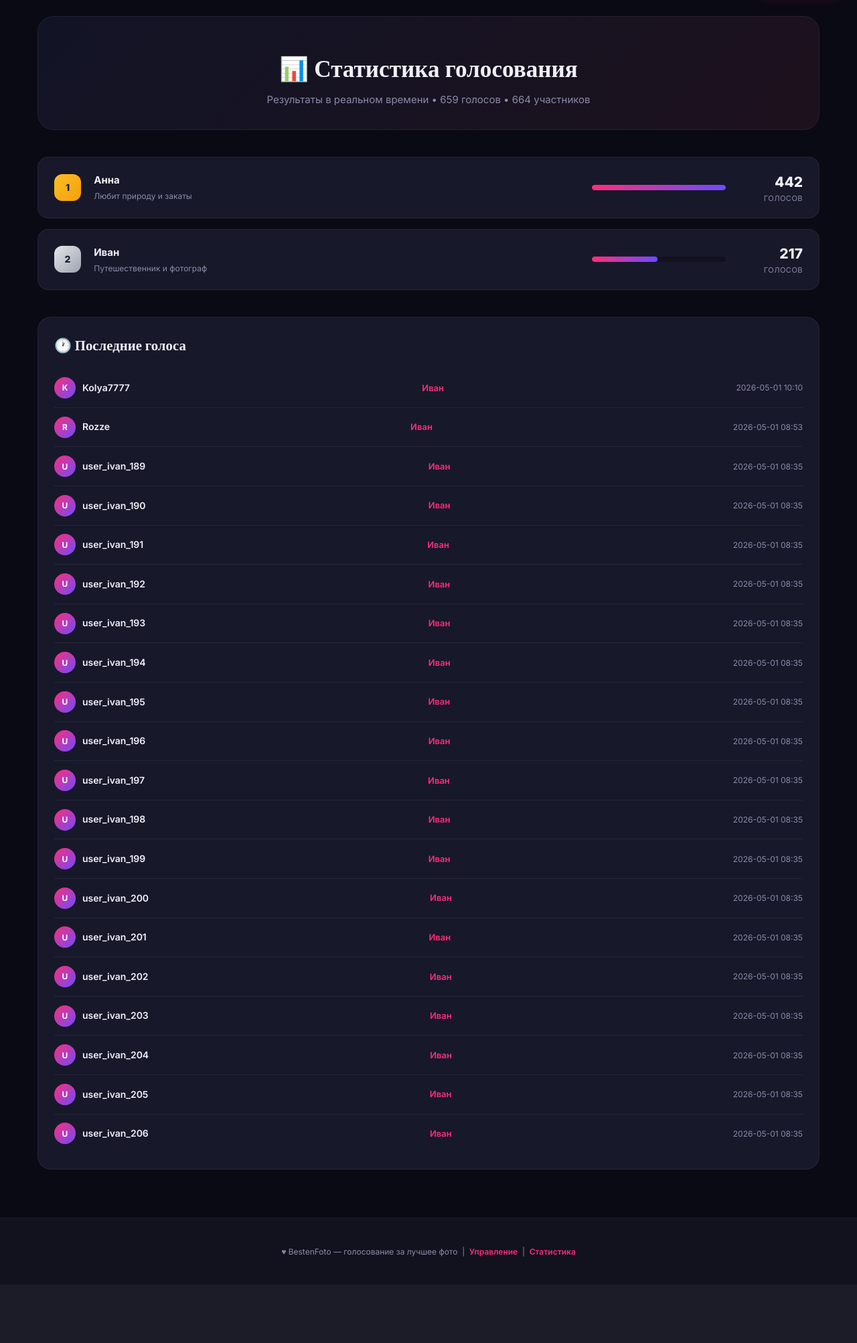
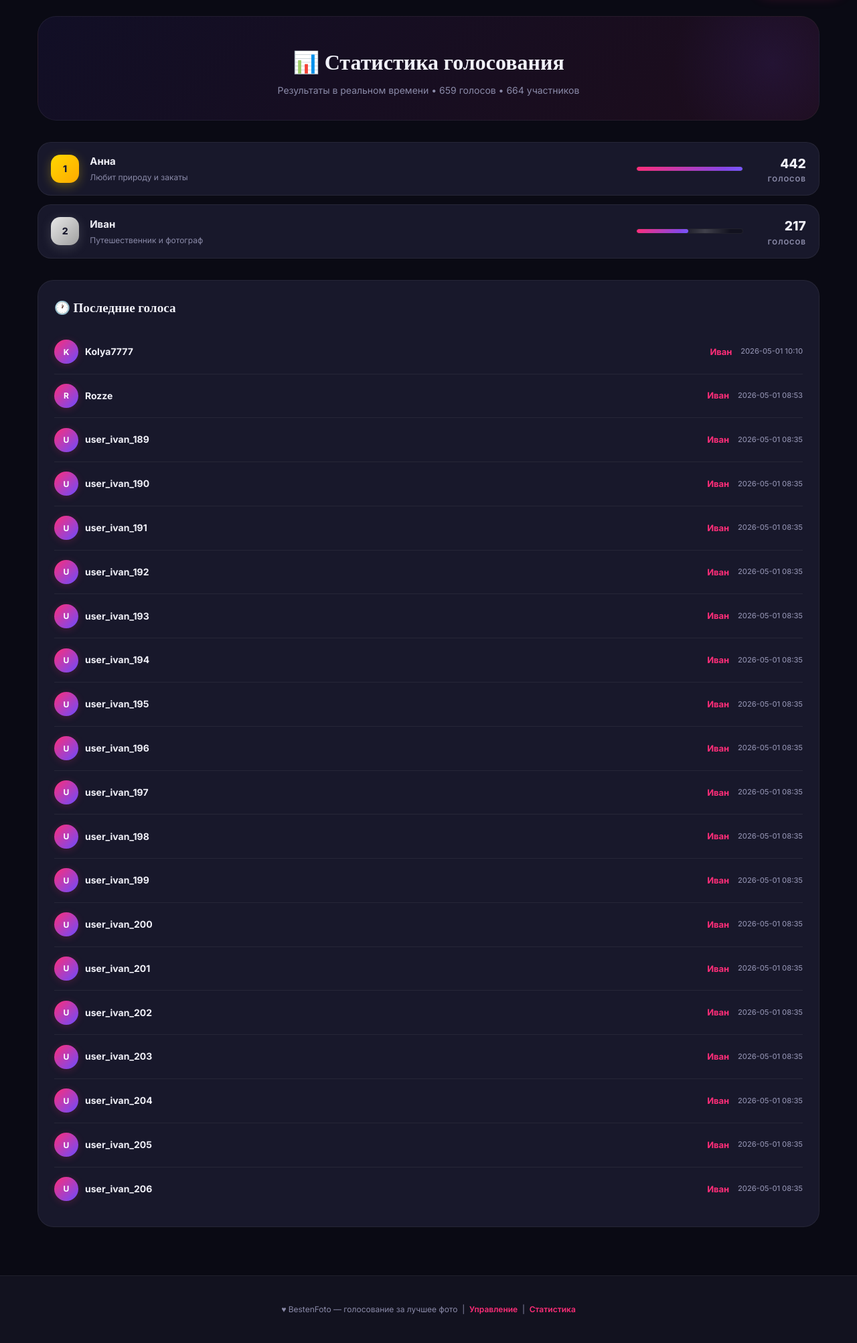
Before and after one commit to SayoshiN/bestenfoto, a Flask app: page /stats in a window 1280 px wide. Shown: the part 64-2069 px from the top of the page at 67% size. Before the commit the page ends 1940 px from the top, so only its background shows below. Run offline with Flask 3, Linux system fonts and the light colour scheme; data comes from the database, SQL or seed files in the repository.

Commit message:
stats.html

```diff
--- a/templates/stats.html
+++ b/templates/stats.html
@@ -4,120 +4,180 @@
 <style>
 .stats-hero {
   text-align:center;
-  padding:3rem 1rem 2rem;
-  background:linear-gradient(135deg,rgba(107,138,255,0.08) 0%,rgba(255,107,138,0.08) 100%);
-  border-radius:24px;
-  margin-bottom:2.5rem;
+  padding:2.5rem 1rem 2rem;
+  background:linear-gradient(135deg, rgba(107,76,255,0.08) 0%, rgba(255,45,120,0.08) 100%);
+  border-radius:28px;
+  margin-bottom:2rem;
   border:1px solid var(--border);
+  position:relative;
+  overflow:hidden;
+}
+.stats-hero::before {
+  content:'';
+  position:absolute;
+  width:300px; height:300px;
+  background:radial-gradient(circle, rgba(107,76,255,0.1), transparent 70%);
+  top:-80px; right:-80px;
+  pointer-events:none;
 }
 .stats-hero h1 {
   font-family:'Playfair Display',serif;
-  font-size:2.2rem;
+  font-size:2rem;
   color:var(--text);
   margin-bottom:0.5rem;
+  position:relative;
+  z-index:1;
 }
 .stats-hero p {
   color:var(--text-muted);
-  font-size:15px;
+  font-size:14px;
+  position:relative;
+  z-index:1;
 }
+
+/* Leaderboard */
 .leaderboard {
   display:flex;
   flex-direction:column;
-  gap:1rem;
-  margin-bottom:2.5rem;
+  gap:0.8rem;
+  margin-bottom:2rem;
 }
 .leader-row {
   display:flex;
   align-items:center;
-  gap:1.2rem;
+  gap:1rem;
   background:var(--bg-card);
   border:1px solid var(--border);
-  border-radius:16px;
-  padding:1.2rem 1.5rem;
-  transition:all 0.2s;
+  border-radius:20px;
+  padding:1rem 1.2rem;
+  transition:all 0.3s cubic-bezier(0.16,1,0.3,1);
+  position:relative;
+  overflow:hidden;
+  -webkit-user-select:none;
+  user-select:none;
+  touch-action:manipulation;
+}
+.leader-row:active {
+  transform:scale(0.98);
+}
+.leader-row::before {
+  content:'';
+  position:absolute;
+  top:0; left:0;
+  width:3px; height:100%;
+  background:var(--gradient-3);
+  opacity:0;
+  transition:opacity 0.3s;
 }
 .leader-row:hover {
-  border-color:rgba(255,107,138,0.2);
+  border-color:rgba(255,45,120,0.15);
   transform:translateX(4px);
+  box-shadow:0 8px 24px rgba(0,0,0,0.2);
 }
+.leader-row:hover::before { opacity:1; }
 .leader-rank {
-  width:40px;
-  height:40px;
-  border-radius:12px;
+  width:42px;
+  height:42px;
+  border-radius:14px;
   background:var(--bg-elevated);
   display:flex;
   align-items:center;
   justify-content:center;
-  font-weight:800;
+  font-weight:900;
   font-size:14px;
   color:var(--text-muted);
   flex-shrink:0;
 }
 .leader-rank.gold {
-  background:linear-gradient(135deg,#fbbf24,#f59e0b);
+  background:linear-gradient(135deg, #ffd700, #ffaa00);
   color:#1a1a2e;
+  box-shadow:0 4px 16px rgba(255,215,0,0.3);
 }
 .leader-rank.silver {
-  background:linear-gradient(135deg,#e5e7eb,#9ca3af);
+  background:linear-gradient(135deg, #e8e8e8, #a0a0a0);
   color:#1a1a2e;
+  box-shadow:0 4px 16px rgba(200,200,200,0.2);
 }
 .leader-rank.bronze {
-  background:linear-gradient(135deg,#fdba74,#ea580c);
-  color:#1a1a2e;
+  background:linear-gradient(135deg, #cd7f32, #b87333);
+  color:#fff;
+  box-shadow:0 4px 16px rgba(205,127,50,0.3);
 }
 .leader-info {
   flex:1;
+  min-width:0;
 }
 .leader-name {
   font-weight:700;
   font-size:15px;
   color:var(--text);
   margin-bottom:2px;
+  white-space:nowrap;
+  overflow:hidden;
+  text-overflow:ellipsis;
 }
 .leader-tag {
   font-size:12px;
   color:var(--text-muted);
 }
 .leader-bar-wrap {
-  width:200px;
-  margin-right:1rem;
+  width:160px;
+  margin-right:0.5rem;
+  flex-shrink:0;
 }
 .leader-bar {
   height:8px;
   border-radius:8px;
   background:var(--bg-elevated);
   overflow:hidden;
+  border:1px solid var(--border);
 }
 .leader-bar-fill {
   height:100%;
   border-radius:8px;
-  background:linear-gradient(90deg,var(--accent),var(--accent-2));
-  transition:width 0.8s ease;
+  background:var(--gradient-3);
+  transition:width 1s cubic-bezier(0.4,0,0.2,1);
+  position:relative;
+}
+.leader-bar-fill::after {
+  content:'';
+  position:absolute;
+  inset:0;
+  background:linear-gradient(90deg, transparent, rgba(255,255,255,0.2), transparent);
+  animation:shimmer 2.5s infinite;
+}
+@keyframes shimmer {
+  0%{transform:translateX(-100%)}
+  100%{transform:translateX(100%)}
 }
 .leader-votes {
   text-align:right;
-  min-width:80px;
+  min-width:70px;
+  flex-shrink:0;
 }
 .leader-votes .num {
-  font-size:1.3rem;
+  font-size:1.2rem;
   font-weight:800;
   color:var(--text);
 }
 .leader-votes .label {
-  font-size:11px;
+  font-size:10px;
   color:var(--text-muted);
   text-transform:uppercase;
-  letter-spacing:0.5px;
+  letter-spacing:1px;
+  font-weight:700;
 }
+
+/* Recent votes */
 .recent-votes {
   background:var(--bg-card);
   border:1px solid var(--border);
-  border-radius:20px;
+  border-radius:24px;
   padding:1.5rem;
 }
 .recent-votes h3 {
   font-family:'Playfair Display',serif;
-  font-size:1.3rem;
+  font-size:1.2rem;
   margin-bottom:1.2rem;
   color:var(--text);
 }
@@ -125,8 +185,9 @@
   display:flex;
   align-items:center;
   justify-content:space-between;
-  padding:0.8rem 0;
+  padding:0.9rem 0;
   border-bottom:1px solid var(--border);
+  gap:0.8rem;
 }
 .vote-item:last-child {
   border-bottom:none;
@@ -135,32 +196,42 @@
   display:flex;
   align-items:center;
   gap:10px;
+  min-width:0;
+  flex:1;
 }
 .vote-avatar {
-  width:32px;
-  height:32px;
+  width:36px;
+  height:36px;
   border-radius:50%;
-  background:linear-gradient(135deg,var(--accent),var(--accent-2));
+  background:var(--gradient-3);
   color:#fff;
   font-weight:700;
   font-size:12px;
   display:flex;
   align-items:center;
   justify-content:center;
+  flex-shrink:0;
+  box-shadow:0 2px 12px rgba(255,45,120,0.2);
 }
 .vote-name {
-  font-weight:600;
+  font-weight:700;
   font-size:14px;
   color:var(--text);
+  white-space:nowrap;
+  overflow:hidden;
+  text-overflow:ellipsis;
 }
 .vote-candidate {
   font-size:13px;
   color:var(--accent);
-  font-weight:600;
+  font-weight:700;
+  flex-shrink:0;
 }
 .vote-time {
-  font-size:12px;
+  font-size:11px;
   color:var(--text-muted);
+  flex-shrink:0;
+  font-weight:500;
 }
 .empty-state {
   text-align:center;
@@ -219,9 +396,7 @@
     <div class="vote-item">
       <div class="vote-user">
         <div class="vote-avatar">{{ r.username[0]|upper }}</div>
-        <div>
-          <div class="vote-name">{{ r.username }}</div>
-        </div>
+        <div class="vote-name">{{ r.username }}</div>
       </div>
       <div class="vote-candidate">{{ r.candidate_name }}</div>
       <div class="vote-time">{{ r.voted_at[:16].replace('T',' ') }}</div>
```
Also changed, not shown: other parts of templates/stats.html (+107 -1 lines).
